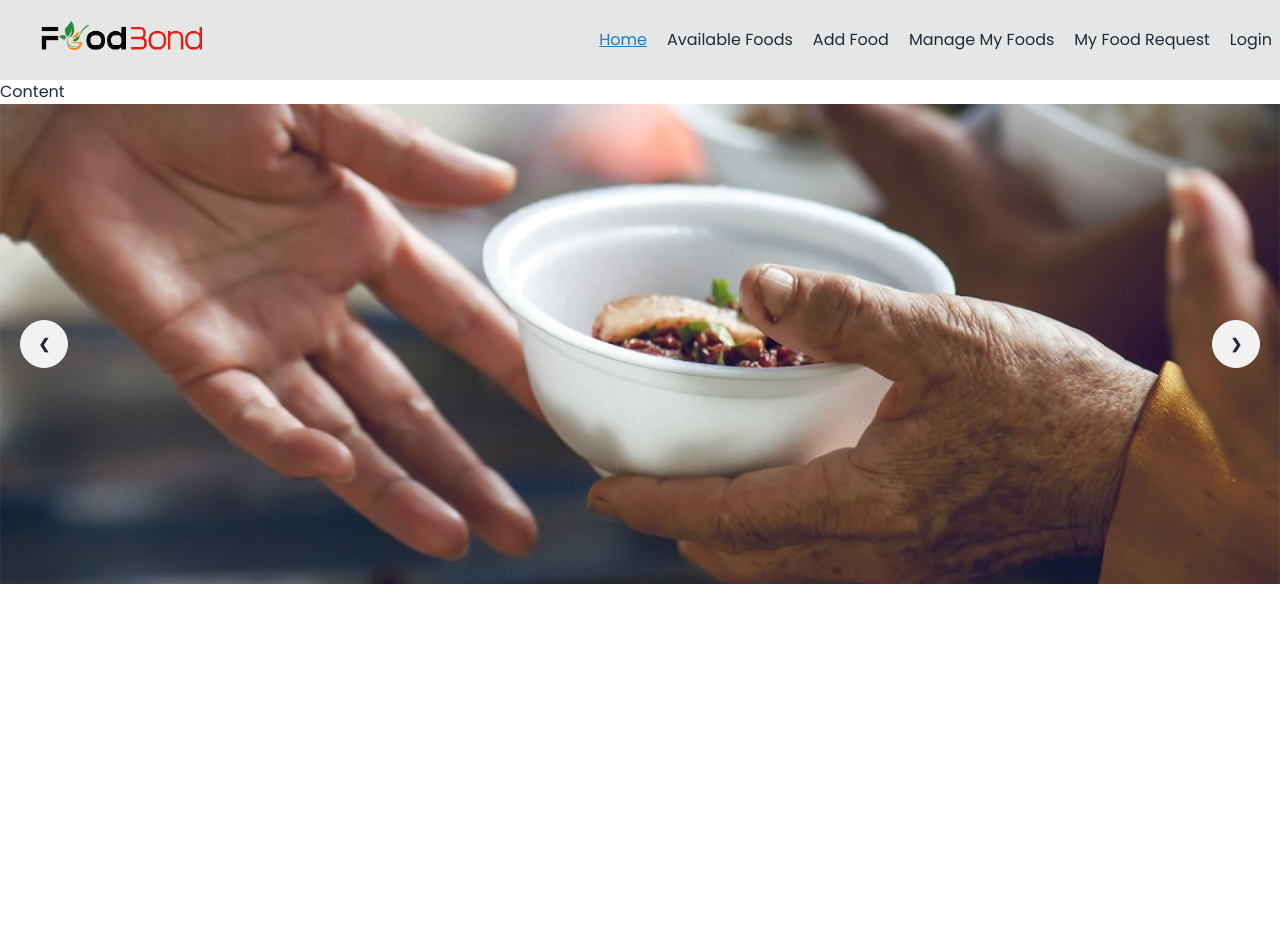
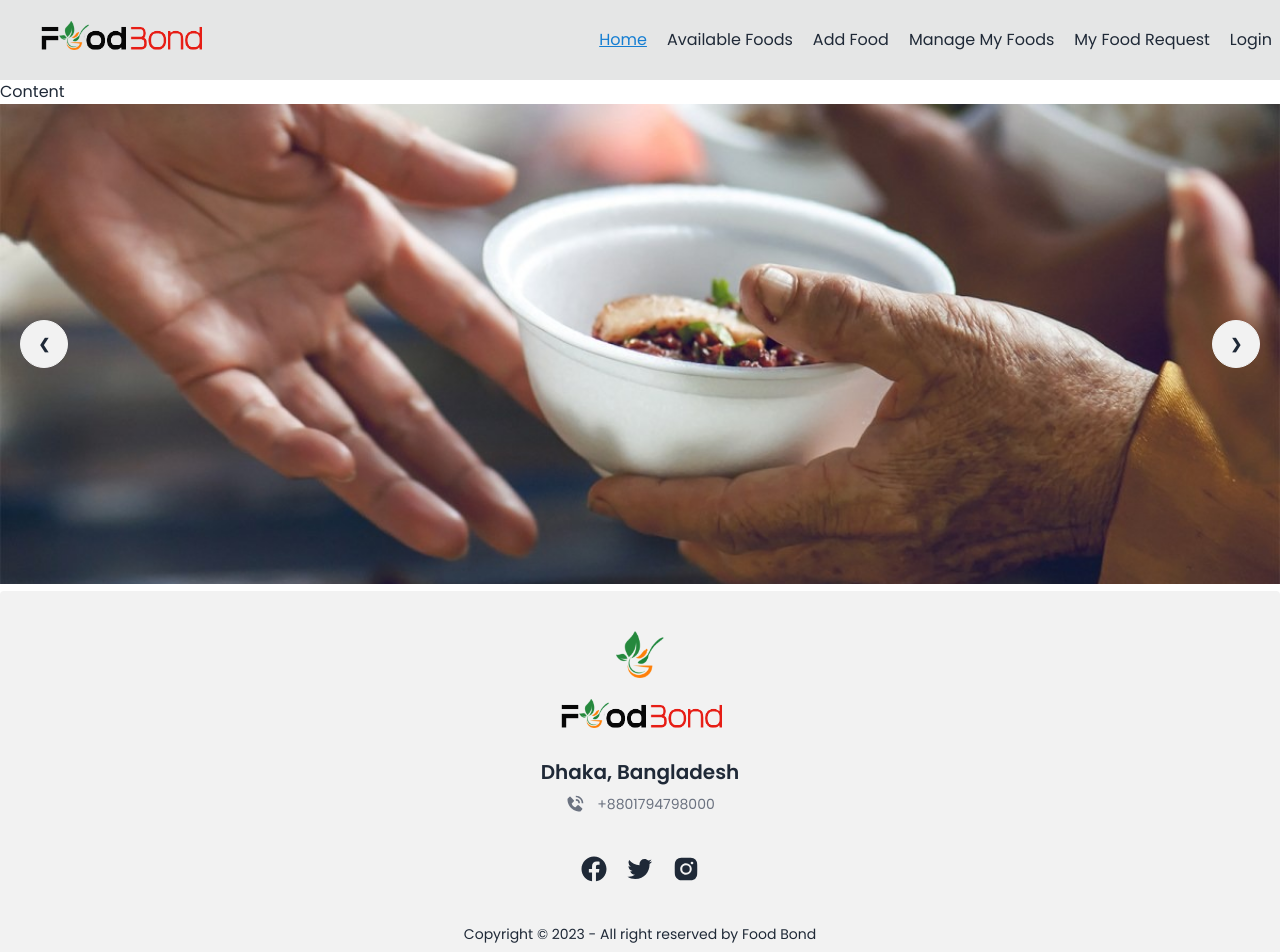
Before and after one commit to aamamun24/food-bond-client, a React (Vite) app: page / in a window 1280 px wide. Shown: the top 952 px of the page. Before the commit the page ends 800 px from the top, so only its background shows below. Built offline with nearby package versions, Linux system fonts and the light colour scheme.

Commit message:
footer completed

```diff
--- a/package.json
+++ b/package.json
@@ -16,6 +16,7 @@
     "react": "^18.2.0",
     "react-dom": "^18.2.0",
     "react-hot-toast": "^2.4.1",
+    "react-icons": "^4.11.0",
     "react-router-dom": "^6.18.0",
     "sort-by": "^1.2.0"
   },
--- a/src/layouts/MainLayout.jsx
+++ b/src/layouts/MainLayout.jsx
@@ -1,11 +1,13 @@
 import { Outlet } from "react-router-dom";
 import Navbar from "../pages/Shared/Navbar";
+import Footer from "../pages/Shared/Footer";
 
 const MainLayout = () => {
     return (
         <div className="font-Poppins">
             <Navbar></Navbar>
             <Outlet></Outlet>
+            <Footer></Footer>
         </div>
     );
 };
--- /dev/null
+++ b/src/pages/Shared/Footer.jsx
@@ -0,0 +1,35 @@
+import logo from '/logo.png';
+import icon from '../../assets/food.png';
+// import { BiLogoFacebookCircle } from "@react-icons/all-files/bi";
+import { BiLogoFacebookCircle, BiLogoTwitter, BiLogoInstagramAlt, BiSolidPhoneCall } from 'react-icons/bi';
+
+const Footer = () => {
+    return (
+        <footer className="footer footer-center p-10 bg-base-200 text-base-content rounded">
+            <div>
+                <img className='w-12' src={icon} alt="" />
+                <img className='w-48' src={logo} alt="" />
+                <h2 className='text-center text-xl font-semibold'>Dhaka, Bangladesh</h2>
+                <p className='text-gray-500 flex gap-3'><BiSolidPhoneCall className='text-xl'></BiSolidPhoneCall> +8801794798000</p>
+            </div>
+            <nav>
+                <div className="grid grid-flow-col gap-4">
+                    <a href="">
+                        <BiLogoFacebookCircle className='text-3xl'></BiLogoFacebookCircle>
+                    </a>
+                    <a href="">
+                        <BiLogoTwitter className='text-3xl'></BiLogoTwitter>
+                    </a>
+                    <a href="">
+                        <BiLogoInstagramAlt className='text-3xl'></BiLogoInstagramAlt>
+                    </a>
+                </div>
+            </nav>
+            <aside>
+                <p>Copyright © 2023 - All right reserved by Food Bond</p>
+            </aside>
+        </footer>
+    );
+};
+
+export default Footer;
```
Also changed, not shown: 1 other file (tests, documents, lock files or other folders).
